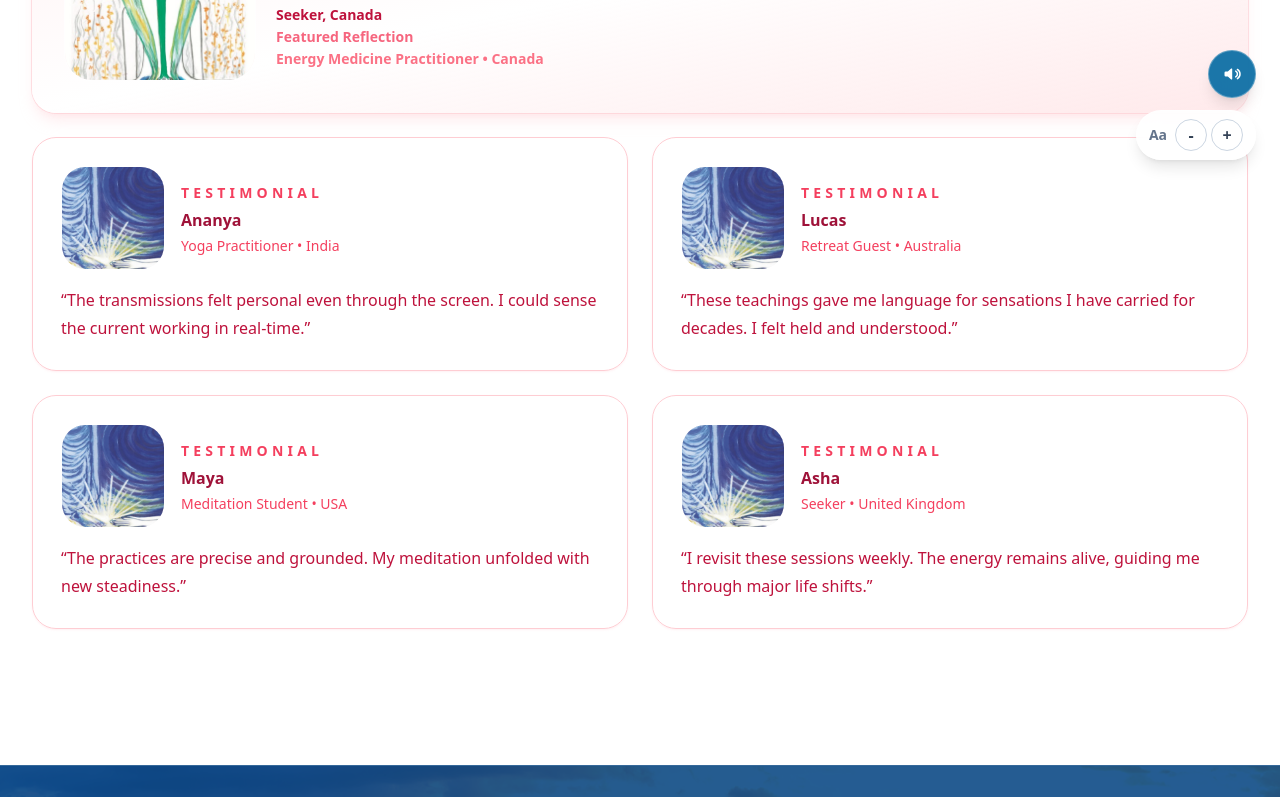
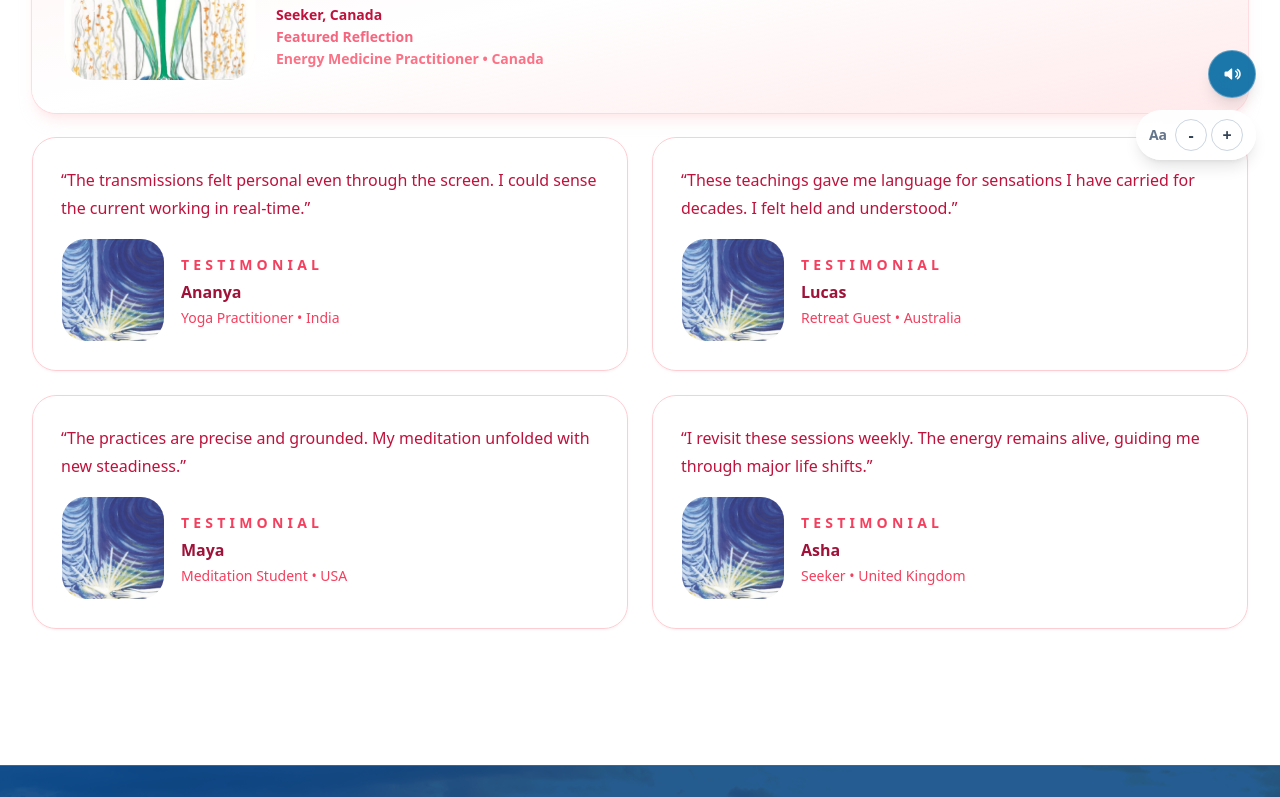
Before and after one commit to CindralHQ/DWAI-Demo, a Next.js app: page /testimonials in a window 1280 px wide. Shown: the part 616-1413 px from the top of the page. Built offline with nearby package versions, Linux system fonts and the light colour scheme; no server answers.

Commit message:
Moved testimonial image below the text

```diff
--- a/app/testimonials/page.tsx
+++ b/app/testimonials/page.tsx
@@ -125,6 +125,7 @@ export default async function Testimonials() {
                   className="flex h-full flex-col gap-5 rounded-3xl bg-white/80 p-6 shadow-sm shadow-rose-200/30 md:p-7"
                   leadingVisual={
                     <div className="flex flex-col gap-4">
+                      <p className="text-base leading-7 text-rose-700">{testimonial.testimonial}</p>
                       <div className="flex items-center gap-4">
                         <div className="relative h-[5.75rem] w-[5.75rem] overflow-hidden rounded-[24px] border border-white/70 bg-white/70 shadow-inner shadow-rose-200/60 md:h-[6.5rem] md:w-[6.5rem]">
                           <Image
@@ -148,7 +149,6 @@ export default async function Testimonials() {
                           ) : null}
                         </div>
                       </div>
-                      <p className="text-base leading-7 text-rose-700">{testimonial.testimonial}</p>
                     </div>
                   }
                 />
```
